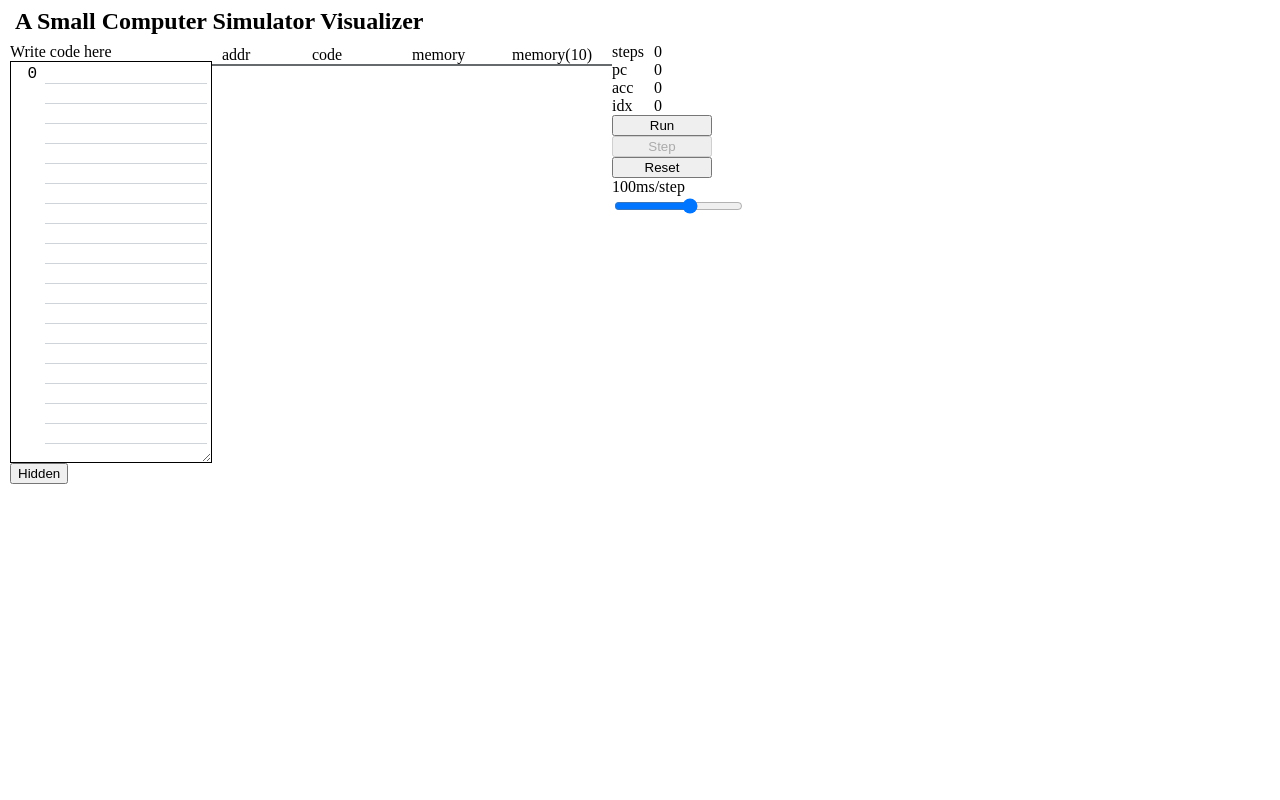
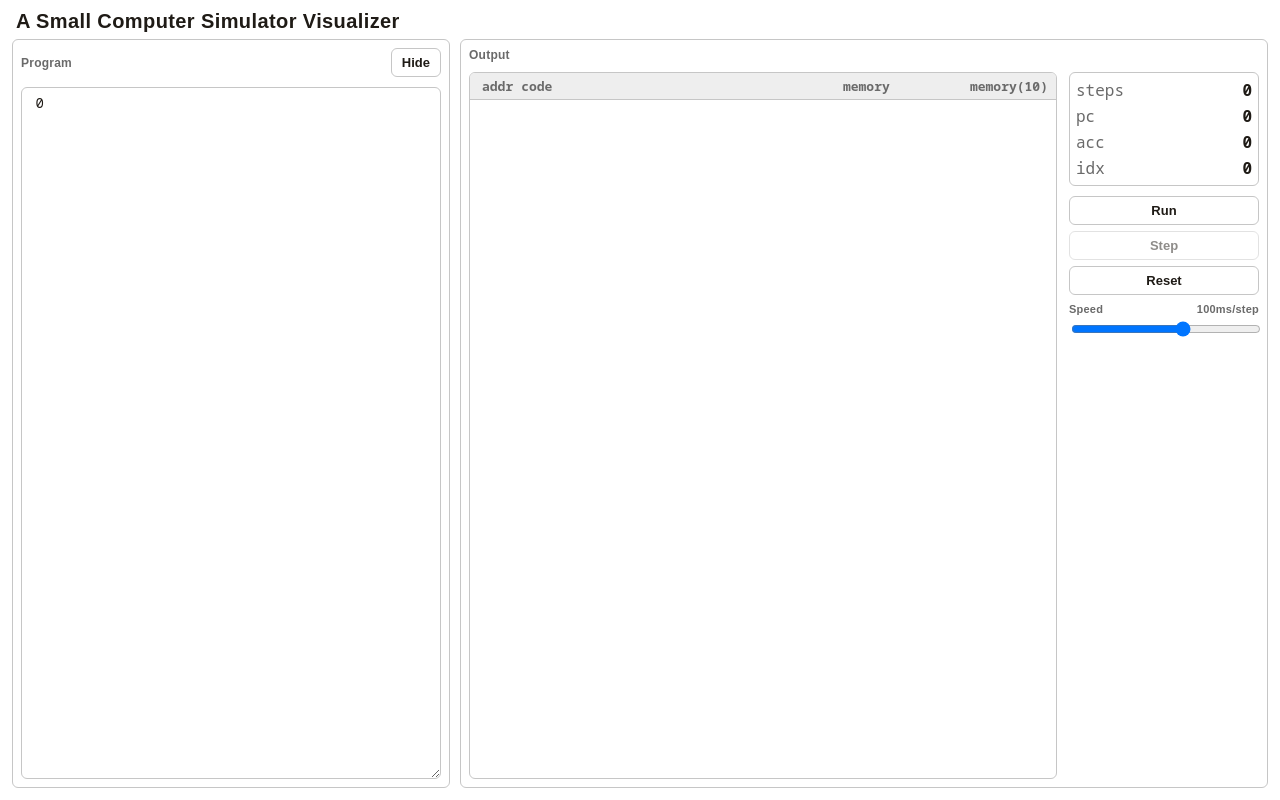
Before and after one commit to tomo-x7/scs-visualizer, a website built with Vite: page index.html in a window 1280 px wide. Built offline with nearby package versions, Linux system fonts and the light colour scheme.

Commit message:
UI改善

```diff
--- a/index.html
+++ b/index.html
@@ -8,50 +8,66 @@
 </head>
 
 <body>
+	<header class="app-header">
 		<h1>A Small Computer Simulator Visualizer</h1>
-	<div id="app">
-		<div id="left">
-			<div id="writehere">Write code here</div>
-			<div id="inputs">
-				<textarea id="linenum" readonly></textarea>
-				<textarea id="program"></textarea>
-			</div>
-			<div id="codeb">
-				<button type="button" class="hidden" onclick="document.body.classList.add('nocode')">Hidden</button>
-				<button type="button" class="show" onclick="document.body.classList.remove('nocode')">Show</button>
+	</header>
+	<main id="app">
+		<section id="left" class="panel" aria-label="Editor">
+			<div class="panel-header">
+				<label id="writehere" class="panel-title" for="program">Program</label>
+				<div id="codeb" class="panel-actions" aria-label="Editor visibility">
+					<button type="button" id="hide-code" class="hidden">Hide</button>
+					<button type="button" id="show-code" class="show">Show</button>
 				</div>
 			</div>
-		<div id="outputs">
-			<div id="memories"></div>
-			<div id="registers">
-				<div id="steps">
+			<div id="inputs">
+				<textarea id="linenum" readonly aria-hidden="true" tabindex="-1"></textarea>
+				<textarea id="program" spellcheck="false"></textarea>
+			</div>
+		</section>
+		<section id="outputs" class="panel" aria-label="Machine output">
+			<div class="panel-header">
+				<div class="panel-title">Output</div>
+			</div>
+			<div class="output-body">
+				<div id="memories" role="table" aria-label="Memory"></div>
+				<div id="registers" aria-label="Registers and controls">
+					<div class="register-list">
+						<div id="steps" class="register">
 							<div class="label">steps</div>
 							<div class="value">0</div>
 						</div>
-				<div id="pc">
+						<div id="pc" class="register">
 							<div class="label">pc</div>
 							<div class="value">0</div>
 						</div>
-				<div id="acc">
+						<div id="acc" class="register">
 							<div class="label">acc</div>
 							<div class="value">0</div>
 						</div>
-				<div id="idx">
+						<div id="idx" class="register">
 							<div class="label">idx</div>
 							<div class="value">0</div>
 						</div>
+					</div>
 					<div id="controls">
-					<button id="run">Run</button>
-					<button id="step" disabled>Step</button>
-					<button id="stop">Reset</button>
-					<div>
-						<div id="speedlabel"></div>
-						<input type="range" id="speed" min="0" max="5" step="1">
+						<div class="control-buttons">
+							<button id="run" type="button">Run</button>
+							<button id="step" type="button" disabled>Step</button>
+							<button id="stop" type="button">Reset</button>
+						</div>
+						<div class="speed-control">
+							<div class="speed-header">
+								<span class="speed-title">Speed</span>
+								<div id="speedlabel" aria-live="polite"></div>
+							</div>
+							<input type="range" id="speed" min="0" max="5" step="1" aria-label="Speed">
 						</div>
 					</div>
 				</div>
 			</div>
-	</div>
+		</section>
+	</main>
 	<script type="module" src="/src/main.ts"></script>
 </body>
 
--- a/src/main.ts
+++ b/src/main.ts
@@ -1,6 +1,6 @@
 import "./style.css";
 import { ScsMachine } from "./scs-machine";
-import { createOutputRenderer, resetOutput, type OutputBindings } from "./ui/output";
+import { createOutputRenderer, resetOutput, type OutputBindings, type OutputRenderer } from "./ui/output";
 import { clamp } from "./util";
 
 type DomRefs = {
@@ -11,6 +11,8 @@ type DomRefs = {
 	stopButton: HTMLButtonElement;
 	speedInput: HTMLInputElement;
 	speedLabel: HTMLDivElement;
+	hideCodeButton: HTMLButtonElement;
+	showCodeButton: HTMLButtonElement;
 };
 
 const dom = getDomRefs();
@@ -26,41 +28,63 @@ resetOutput(outputBindings);
 
 const speedDelaysMs = [0, 1000, 500, 100, 50, 0];
 let speedIndex = Number(dom.speedInput.value);
-dom.speedLabel.textContent = formatSpeedLabel(speedIndex, speedDelaysMs);
+speedIndex = clamp(0, speedIndex, speedDelaysMs.length - 1);
+updateSpeedLabel();
 
 let lineCount = initializeLineNumbers(dom.programInput, dom.lineNumberInput);
+syncLineNumberWidth(dom.lineNumberInput);
+resizeEditorContent(dom.programInput, dom.lineNumberInput);
+
+let activeMachine: ScsMachine | null = null;
+let activeRenderer: OutputRenderer | null = null;
+let manualReset = false;
+
+dom.hideCodeButton.addEventListener("click", () => setCodeVisibility(false));
+dom.showCodeButton.addEventListener("click", () => setCodeVisibility(true));
 
 dom.programInput.addEventListener("input", (ev) => {
 	const target = ev.target as HTMLTextAreaElement;
-	resizeEditorContainer(target);
 	const nextCount = target.value.split("\n").length;
-	if (lineCount === nextCount) return;
-	lineCount = nextCount;
-	updateLineNumbers(dom.lineNumberInput, nextCount);
-	syncLineNumberWidth(dom.lineNumberInput);
+	if (lineCount !== nextCount) {
+		lineCount = nextCount;
+		updateLineNumbers(dom.lineNumberInput, nextCount);
+		syncLineNumberWidth(dom.lineNumberInput);
+	}
+	resizeEditorContent(dom.programInput, dom.lineNumberInput);
 });
 
 dom.speedInput.addEventListener("input", (ev) => {
 	const target = ev.target as HTMLInputElement;
 	speedIndex = clamp(0, Number(target.value), speedDelaysMs.length - 1);
-	dom.speedLabel.textContent = formatSpeedLabel(speedIndex, speedDelaysMs);
+	updateSpeedLabel();
+});
+
+dom.stepButton.addEventListener("click", () => {
+	if (!activeMachine || !activeRenderer || !activeMachine.running) return;
+	try {
+		const res = activeMachine.step();
+		activeRenderer.update(activeMachine.getOutput(), activeMachine.getRegisters());
+		activeRenderer.highlight(res);
+	} catch (e) {
+		window.alert(e instanceof Error ? e.message : String(e));
+		stopAndReset();
+	}
 });
 
 dom.runButton.addEventListener("click", async () => {
+	manualReset = false;
 	resetOutput(outputBindings);
-	dom.runButton.disabled = true;
-	dom.speedInput.disabled = true;
+	setUiRunning();
 	const selectedSpeed = speedIndex;
 	const machine = new ScsMachine(dom.programInput.value);
+	activeMachine = machine;
 	const onStop = () => {
-		machine.running = false;
-		dom.runButton.disabled = false;
-		dom.stepButton.disabled = true;
-		dom.speedInput.disabled = false;
+		if (activeMachine !== machine) return;
+		setUiIdle();
 	};
 	machine.onStop = onStop;
-	dom.stopButton.addEventListener("click", onStop, { once: true });
 	const renderer = createOutputRenderer(outputBindings, machine.lineCount);
+	activeRenderer = renderer;
 	const updateOutput = () => renderer.update(machine.getOutput(), machine.getRegisters());
 	try {
 		machine.compile();
@@ -68,25 +92,12 @@ dom.runButton.addEventListener("click", async () => {
 		if (selectedSpeed === 0) {
 			updateOutput();
 			dom.stepButton.disabled = false;
-			dom.stepButton.addEventListener("click", () => {
-				if (!machine.running) return;
-				try {
-					const res = machine.step();
-					updateOutput();
-					renderer.highlight(res);
-				} catch (e) {
-					window.alert(e instanceof Error ? e.message : String(e));
-					onStop();
-					resetOutput(outputBindings);
-				}
-			});
 		} else {
 			while (machine.running) {
 				const res = machine.step();
 				// if (machine.stepCount > 1000) throw new Error("Too many steps, possible infinite loop");
 				if (selectedSpeed === 5) {
 					if (machine.stepCount % 10000 === 0) {
-						console.log("updated");
 						updateOutput();
 						await new Promise((resolve) => setTimeout(resolve, 0));
 					}
@@ -96,22 +107,25 @@ dom.runButton.addEventListener("click", async () => {
 					await new Promise((resolve) => setTimeout(resolve, speedDelaysMs[selectedSpeed]));
 				}
 			}
-			updateOutput();
+			if (!manualReset) {
+				updateOutput();
+			}
+			onStop();
 		}
 	} catch (e) {
 		window.alert(e instanceof Error ? e.message : String(e));
-		onStop();
-		resetOutput(outputBindings);
+		stopAndReset();
 	} finally {
-		dom.stopButton.removeEventListener("click", onStop);
+		if (selectedSpeed !== 0 && activeMachine === machine) {
+			activeMachine = null;
+			activeRenderer = null;
+		}
+		manualReset = false;
 	}
 });
 
 dom.stopButton.addEventListener("click", () => {
-	resetOutput(outputBindings);
-	dom.runButton.disabled = false;
-	dom.stepButton.disabled = true;
-	dom.speedInput.disabled = false;
+	stopAndReset();
 });
 
 function getDomRefs(): DomRefs {
@@ -123,6 +137,8 @@ function getDomRefs(): DomRefs {
 		stopButton: document.querySelector<HTMLButtonElement>("#stop")!,
 		speedInput: document.querySelector<HTMLInputElement>("#speed")!,
 		speedLabel: document.querySelector<HTMLDivElement>("#speedlabel")!,
+		hideCodeButton: document.querySelector<HTMLButtonElement>("#hide-code")!,
+		showCodeButton: document.querySelector<HTMLButtonElement>("#show-code")!,
 	};
 }
 
@@ -141,9 +157,41 @@ function syncLineNumberWidth(lineNumberInput: HTMLTextAreaElement) {
 	lineNumberInput.style.width = `${Math.max(30, lineNumberInput.scrollWidth + 10)}px`;
 }
 
-function resizeEditorContainer(programInput: HTMLTextAreaElement) {
-	programInput.parentElement!.style.height = "0px";
-	programInput.parentElement!.style.height = `${programInput.scrollHeight + 1}px`;
+function resizeEditorContent(programInput: HTMLTextAreaElement, lineNumberInput: HTMLTextAreaElement) {
+	programInput.style.height = "0px";
+	programInput.style.height = `${programInput.scrollHeight + 1}px`;
+	lineNumberInput.style.height = programInput.style.height;
+}
+
+function updateSpeedLabel() {
+	dom.speedLabel.textContent = formatSpeedLabel(speedIndex, speedDelaysMs);
+}
+
+function setCodeVisibility(visible: boolean) {
+	document.body.classList.toggle("nocode", !visible);
+}
+
+function setUiRunning() {
+	dom.runButton.disabled = true;
+	dom.stepButton.disabled = true;
+	dom.speedInput.disabled = true;
+}
+
+function setUiIdle() {
+	dom.runButton.disabled = false;
+	dom.stepButton.disabled = true;
+	dom.speedInput.disabled = false;
+}
+
+function stopAndReset() {
+	manualReset = true;
+	if (activeMachine) {
+		activeMachine.running = false;
+	}
+	activeMachine = null;
+	activeRenderer = null;
+	resetOutput(outputBindings);
+	setUiIdle();
 }
 
 function formatSpeedLabel(value: number, speedDelaysMs: number[]) {
--- a/src/style.css
+++ b/src/style.css
@@ -1,67 +1,173 @@
+:root {
+	color-scheme: light;
+	--bg: #ffffff;
+	--surface: #ffffff;
+	--panel: transparent;
+	--border: #c6c6c6;
+	--text: #1f1b16;
+	--muted: #6a6a6a;
+	--accent: #2f6fb3;
+	--radius: 6px;
+	--shadow: none;
+	--pane-height: clamp(360px, 78vh, 860px);
+	--font-sans: "Noto Sans JP", "Hiragino Sans", "Yu Gothic", "Meiryo", sans-serif;
+	--font-mono: "JetBrains Mono", "Fira Code", "Source Code Pro", "Noto Sans Mono", monospace;
+}
+
+* {
+	box-sizing: border-box;
+}
+
 body {
+	display: grid;
+	grid-template-rows: auto 1fr;
+	margin: 0;
+	height: 100dvh;
+	background: var(--bg);
+	color: var(--text);
+	font-family: var(--font-sans);
+	overflow-x: auto;
+}
+
+.app-header {
+	padding: 10px 16px 6px;
+}
+
+h1 {
+	margin: 0;
+	font-size: 20px;
+	font-weight: 600;
+	letter-spacing: 0.02em;
+}
+
+#app {
+	display: flex;
+	gap: 10px;
+	padding: 0 12px 12px;
+	height: 100%;
+	min-height: 0;
+	align-items: stretch;
+	min-width: 860px;
+}
+
+.panel {
+	background: var(--panel);
+	border: 1px solid var(--border);
+	border-radius: var(--radius);
+	padding: 8px;
+}
+
+.panel-header {
+	display: flex;
+	align-items: center;
+	justify-content: space-between;
+	gap: 8px;
+	margin-bottom: 4px;
+}
+
+.panel-title {
+	font-size: 12px;
+	font-weight: 600;
+	color: var(--muted);
+	letter-spacing: 0.02em;
+}
+
+.panel-actions {
+	display: flex;
+	gap: 6px;
+}
+
+button {
+	border: 1px solid var(--border);
+	background: transparent;
+	color: var(--text);
+	border-radius: 6px;
+	padding: 6px 10px;
+	font-family: var(--font-sans);
+	font-size: 13px;
+	font-weight: 600;
+	cursor: pointer;
+}
+
+button:hover:not(:disabled) {
+	border-color: var(--accent);
+}
+
+button:focus-visible {
+	outline: 2px solid rgba(47, 111, 179, 0.6);
+	outline-offset: 1px;
+}
+
+button:disabled {
+	opacity: 0.5;
+	cursor: not-allowed;
+}
+
+#left {
 	display: flex;
 	flex-direction: column;
-	margin: 0;
-	height: 100dvh;
+	gap: 6px;
+	flex: 0 0 auto;
+	min-height: 0;
+	height: 100%;
 }
-h1 {
-	margin: 0;
-	padding-left: 15px;
-	padding-block: 8px;
+
+#inputs {
+	--editor-line-height: 1.35em;
+	resize: horizontal;
+	overflow: auto;
+	border: 1px solid var(--border);
+	border-radius: 6px;
 	display: flex;
-	font-size: 24px;
+	min-width: 220px;
+	width: min(420px, 42vw);
+	min-height: 0;
+	flex: 1 1 auto;
+	background: transparent;
 }
-#app {
-	min-width: 500px;
-	width: 100%;
-	padding-right: 10px;
-	padding-left: 10px;
-	box-sizing: border-box;
-	flex-grow: 1;
-	display: flex;
-	flex-direction: row;
+
+#inputs:focus-within {
+	border-color: var(--accent);
 }
-div#inputs {
-	--editor-line-height: 1.25em;
-	resize: horizontal;
-	overflow: scroll;
-	border: 1px solid black;
-	display: flex;
-	flex-direction: row;
-	min-width: 150px;
-	min-height: max(300px, 50%);
-	width: 200px;
-	height: 400px;
-	/* max-width: 40%;
-	max-height: 90%; */
-}
+
 #inputs > textarea {
 	resize: none;
-	height: 100%;
+	height: auto;
 	box-sizing: border-box;
 	overflow: hidden;
-	font-family: monospace;
-	font-size: 16px;
+	font-family: var(--font-mono);
+	font-size: 14px;
 	line-height: var(--editor-line-height);
-	padding-block: 0;
-	border: 2px solid transparent;
+	padding: 6px 8px;
+	border: 0;
+	background: transparent;
+	color: var(--text);
+	outline: none;
 }
+
 #linenum {
 	text-align: right;
 	white-space: nowrap;
 	flex: 0 0 auto;
-	width: 30px;
+	width: 34px;
+	color: var(--muted);
+	background: #f3f3f3;
+	border-right: 1px solid var(--border);
+	user-select: none;
+	overflow: hidden;
 }
+
 #program {
 	display: flex;
 	flex: 1 1 auto;
 	min-width: 0;
+	background-color: transparent;
+	overflow: hidden;
 	background-image: repeating-linear-gradient(
-		#fff,
-		#fff calc(var(--editor-line-height) - 1px),
-		#ced4da calc(var(--editor-line-height) - 1px),
-		#ced4da var(--editor-line-height),
-		#fff var(--editor-line-height)
+		transparent,
+		transparent calc(var(--editor-line-height) - 1px),
+		rgba(0, 0, 0, 0.18) calc(var(--editor-line-height) - 1px),
+		rgba(0, 0, 0, 0.18) var(--editor-line-height)
 	);
 	background-origin: content-box;
 	background-clip: content-box;
@@ -69,39 +175,146 @@ div#inputs {
 }
 
 #outputs {
-	flex-grow: 1;
+	flex: 1 1 auto;
+	min-width: 0;
 	display: flex;
-	flex-direction: row;
+	flex-direction: column;
+	gap: 6px;
+	min-height: 0;
+	height: 100%;
 }
+
+.output-body {
+	display: flex;
+	gap: 12px;
+	align-items: stretch;
+	min-width: 0;
+	min-height: 0;
+	flex: 1 1 auto;
+}
+
 #memories {
-	padding-top: 2px;
-	width: 400px;
+	--mem-cols: 2.2rem minmax(6rem, 1.4fr) minmax(5rem, 1fr) minmax(6rem, 1fr);
+	flex: 1 1 auto;
+	min-width: 240px;
+	background: transparent;
+	border: 1px solid var(--border);
+	border-radius: 6px;
+	font-family: var(--font-mono);
+	font-size: 13px;
+	overflow: auto;
+	min-height: 0;
+	height: 100%;
+}
+
+.mem-row {
 	display: grid;
-	grid-template-columns: 1fr 1fr 1fr 1fr;
-	height: min-content;
-	resize: horizontal;
-	min-width: 300px;
+	grid-template-columns: var(--mem-cols);
+	gap: 8px;
+	align-items: center;
+	padding: 4px 8px;
+	border-bottom: 1px solid var(--border);
 }
-#memories > div {
-	line-height: calc(1.25em - 1px);
-	border-bottom: 1px solid #ced4da;
-	padding-left: 10px;
-	padding-right: 10px;
-	grid-column: 1 / 5;
+
+.mem-row.header {
+	font-weight: 600;
+	color: var(--muted);
+	position: sticky;
+	top: 0;
+	z-index: 1;
+	border-bottom: 1px solid var(--border);
+	background: #eee;
+}
+
+.mem-row .cell.addr {
+	text-align: right;
+	color: var(--muted);
+}
+
+.mem-row .cell.memory,
+.mem-row .cell.mem10 {
+	text-align: right;
+}
+
+#registers {
+	flex: 0 0 190px;
+	min-width: 170px;
+	display: flex;
+	flex-direction: column;
+	gap: 10px;
+	height: 100%;
+}
+
+.register-list {
 	display: grid;
-	grid-template-columns: subgrid;
-	&.header {
-		border-bottom: 2px solid #666a6d;
-	}
+	gap: 4px;
+	padding: 6px;
+	border: 1px solid var(--border);
+	border-radius: 6px;
+	background: transparent;
+	font-family: var(--font-mono);
+	flex: 0 0 auto;
 }
-#registers {
-	width: 50px;
+
+.register {
+	display: flex;
+	justify-content: space-between;
+	gap: 8px;
 }
-#registers > div:not(#controls) {
-	width: 50px;
+
+.register .label {
+	color: var(--muted);
+}
+
+.register .value {
+	font-weight: 600;
+}
+
+.register .value.affect-highlight {
+	background: #ffd24d;
+	border-radius: 4px;
+	padding: 1px 4px;
+}
+
+#controls {
+	display: grid;
+	gap: 8px;
+	flex: 0 0 auto;
+}
+
+.control-buttons {
+	display: grid;
+	gap: 6px;
+}
+
+#controls button {
+	width: 100%;
+}
+
+.speed-control {
+	display: grid;
+	gap: 4px;
+}
+
+.speed-header {
 	display: flex;
-	flex-direction: row;
+	align-items: center;
 	justify-content: space-between;
+	font-size: 11px;
+	color: var(--muted);
+	letter-spacing: 0.02em;
+}
+
+.speed-title {
+	font-weight: 600;
+}
+
+#speedlabel {
+	font-weight: 600;
+}
+
+#speed {
+	width: 100%;
 }
 
 body.nomem10 .mem10 {
@@ -112,22 +325,29 @@ body.nomem10 .mem10 {
 .nocode #writehere {
 	display: none;
 }
+
 .nocode .hidden {
 	display: none;
 }
+
 body:not(.nocode) .show {
 	display: none;
 }
 
-#controls {
-	width: 100px;
-	display: flex;
-	flex-direction: column;
+.mem-row.affect-highlight,
+.affect-highlight {
+	background-color: #ffd24d;
+	border-left: 4px solid #c98a00;
 }
 
-.affect-highlight {
-	background-color: rgb(255, 255, 144);
+.mem-row.pc-hilight,
+.pc-hilight {
+	background-color: #ff8b7f;
+	border-left: 4px solid #b33a2a;
 }
-.pc-hilight {
-	background-color: rgb(255, 200, 200);
+
+.register .value.pc-hilight {
+	background: #ff8b7f;
+	border-radius: 4px;
+	padding: 1px 4px;
 }
--- a/src/ui/output.ts
+++ b/src/ui/output.ts
@@ -13,26 +13,43 @@ export type OutputRenderer = {
 	highlight: (target: StepResult | undefined) => void;
 };
 
-export function resetOutput(bindings: OutputBindings) {
-	const { output, accOutput, idxOutput, pcOutput, stepsOutput } = bindings;
-	output.innerHTML = "";
+type MemoryRowElements = {
+	parent: HTMLDivElement;
+	addr: HTMLDivElement;
+	code: HTMLDivElement;
+	memory: HTMLDivElement;
+	mem10: HTMLDivElement;
+};
 
+function createMemoryRowElements(): MemoryRowElements {
 	const parent = document.createElement("div");
 	const addr = document.createElement("div");
 	const code = document.createElement("div");
 	const memory = document.createElement("div");
 	const mem10 = document.createElement("div");
-	addr.textContent = "addr";
-	code.textContent = "code";
-	memory.textContent = "memory";
-	mem10.textContent = "memory(10)";
-	mem10.classList.add("mem10");
-	parent.classList.add("header");
-	parent.appendChild(addr);
-	parent.appendChild(code);
-	parent.appendChild(memory);
-	parent.appendChild(mem10);
-	output.appendChild(parent);
+
+	parent.classList.add("mem-row");
+	addr.classList.add("cell", "addr");
+	code.classList.add("cell", "code");
+	memory.classList.add("cell", "memory");
+	mem10.classList.add("cell", "mem10");
+
+	parent.append(addr, code, memory, mem10);
+
+	return { parent, addr, code, memory, mem10 };
+}
+
+export function resetOutput(bindings: OutputBindings) {
+	const { output, accOutput, idxOutput, pcOutput, stepsOutput } = bindings;
+	output.innerHTML = "";
+
+	const header = createMemoryRowElements();
+	header.addr.textContent = "addr";
+	header.code.textContent = "code";
+	header.memory.textContent = "memory";
+	header.mem10.textContent = "memory(10)";
+	header.parent.classList.add("header");
+	output.appendChild(header.parent);
 
 	accOutput.textContent = "0";
 	idxOutput.textContent = "0";
@@ -51,18 +68,9 @@ export function createOutputRenderer(bindings: OutputBindings, length: number):
 	}[] = [];
 
 	for (let i = 0; i < length; i++) {
-		const parent = document.createElement("div");
-		const addr = document.createElement("div");
-		const code = document.createElement("div");
-		const memory = document.createElement("div");
-		const mem10 = document.createElement("div");
-		mem10.classList.add("mem10");
-		parent.appendChild(addr);
-		parent.appendChild(code);
-		parent.appendChild(memory);
-		parent.appendChild(mem10);
-		outputEls.push({ parent, addr, code, memory, mem10 });
-		output.appendChild(parent);
+		const row = createMemoryRowElements();
+		outputEls.push(row);
+		output.appendChild(row.parent);
 	}
 
 	const update = (memdata: MemoryRow[], regdata: RegisterState) => {
```
Lines whose indentation alone changed are shown as unchanged.
